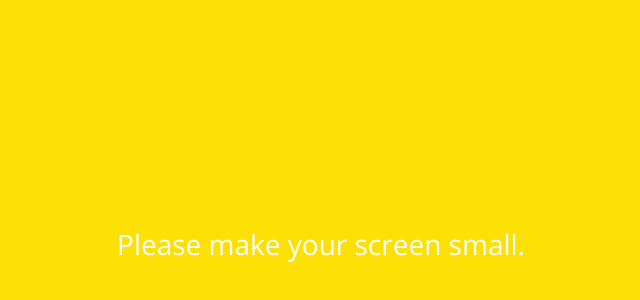
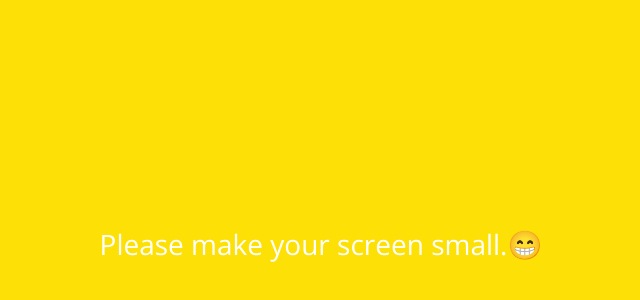
Before and after one commit to tosico85/kokoatalk, a plain HTML site: page friends.html in a window 1280 px wide. Shown: the part 156-456 px from the top of the page, without its empty margins (319-959 px from the left). Drawn offline with nearby package versions, Linux system fonts and the light colour scheme.

Commit message:
Update friends.html

```diff
--- a/friends.html
+++ b/friends.html
@@ -117,7 +117,7 @@
       </ul>
     </nav>
     <div class="bigScreen">
-      <span class="bigScreen__text">Please make your screen small.</span>
+      <span class="bigScreen__text">Please make your screen small.😁</span>
     </div>
   </body>
 </html>
```
